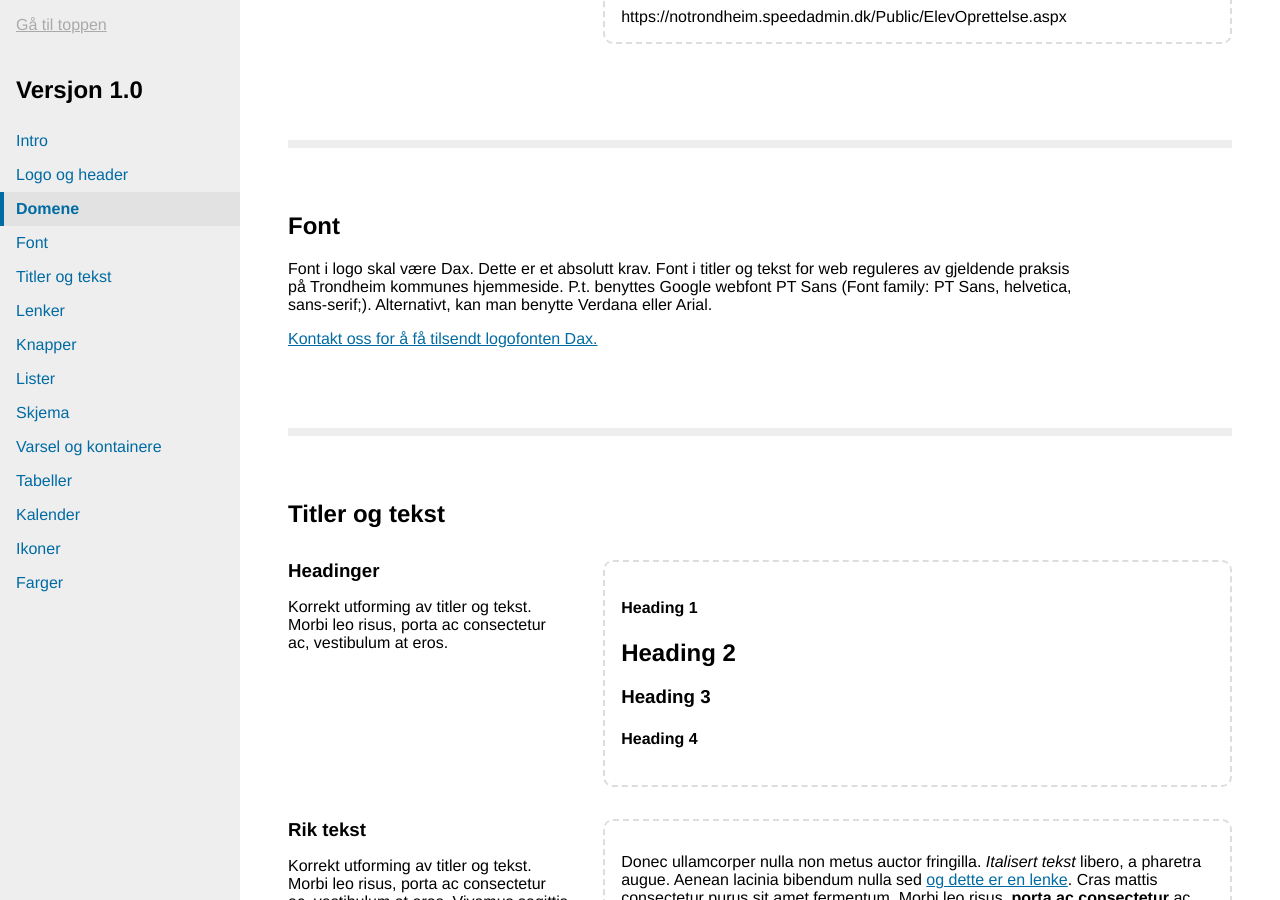
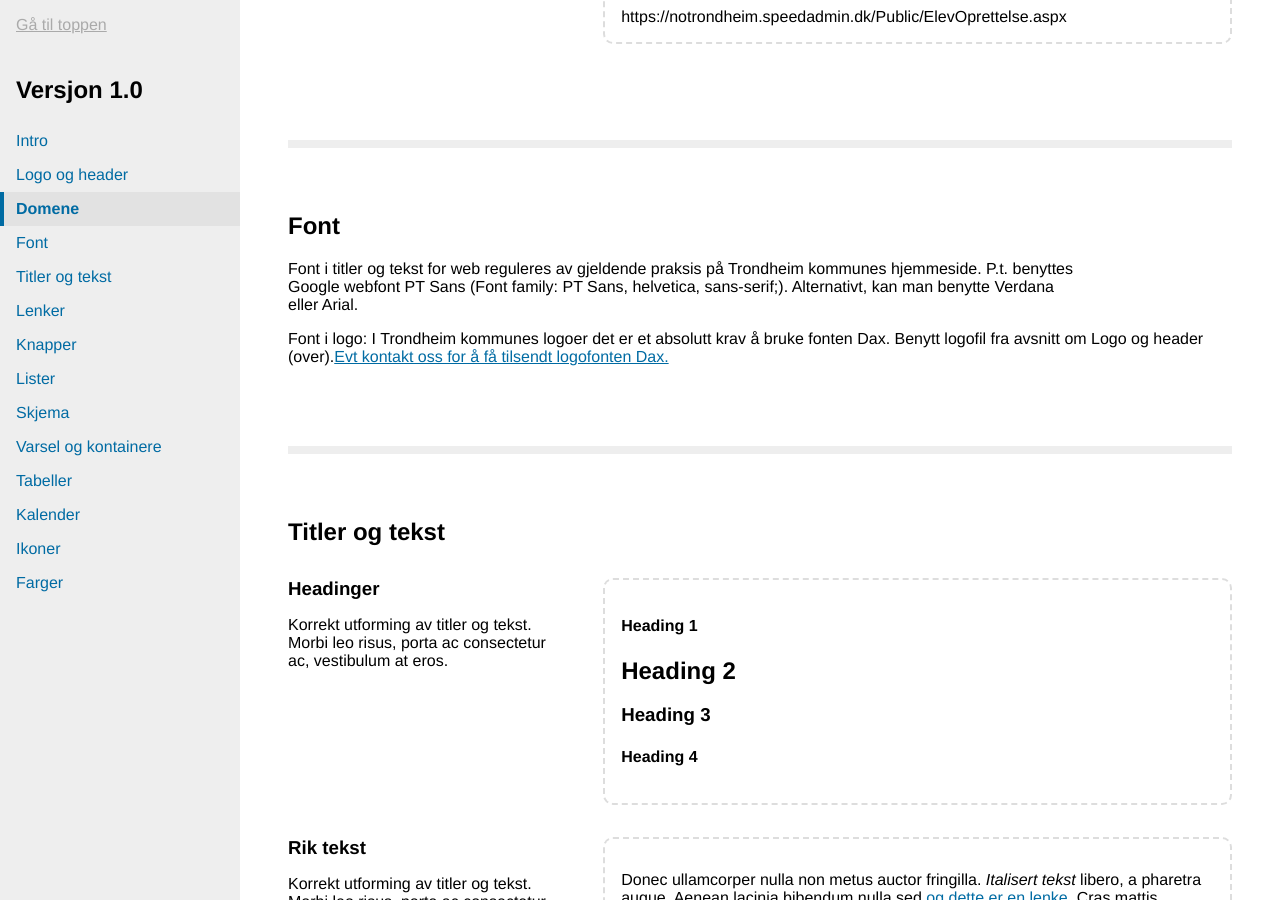
Before and after one commit to rskjonbe/styleguide, a Jekyll site: the page built from versjon/1.0/index.html, in a window 1280 px wide and 900 px high, scrolled down 1027 px. Built offline with Jekyll 4.4.1, drawn with Linux system fonts in a browser that asks for light colours.

Commit message:
Omprioritert tekst for font

```diff
--- a/versjon/1.0/font.html
+++ b/versjon/1.0/font.html
@@ -1,5 +1,5 @@
 <h2 class="chapter-heading">Font</h2>
 
 <p class="chapter-lead">
-  Font i logo skal være Dax. Dette er et absolutt krav. Font i titler og tekst for web reguleres av gjeldende praksis på Trondheim kommunes hjemmeside. P.t. benyttes Google webfont PT Sans (Font family: PT Sans, helvetica, sans-serif;). Alternativt, kan man benytte Verdana eller Arial. </p>
-<p><a href="http://trondheimkommune.github.io/styleguide/about.html">Kontakt oss for å få tilsendt logofonten Dax.</a></p>
+   Font i titler og tekst for web reguleres av gjeldende praksis på Trondheim kommunes hjemmeside. P.t. benyttes Google webfont PT Sans (Font family: PT Sans, helvetica, sans-serif;). Alternativt, kan man benytte Verdana eller Arial. </p>
+<p>Font i logo: I Trondheim kommunes logoer det er et absolutt krav å bruke fonten Dax. Benytt logofil fra avsnitt om Logo og header (over).<a href="http://trondheimkommune.github.io/styleguide/about.html">Evt kontakt oss for å få tilsendt logofonten Dax.</a> </p>
```
